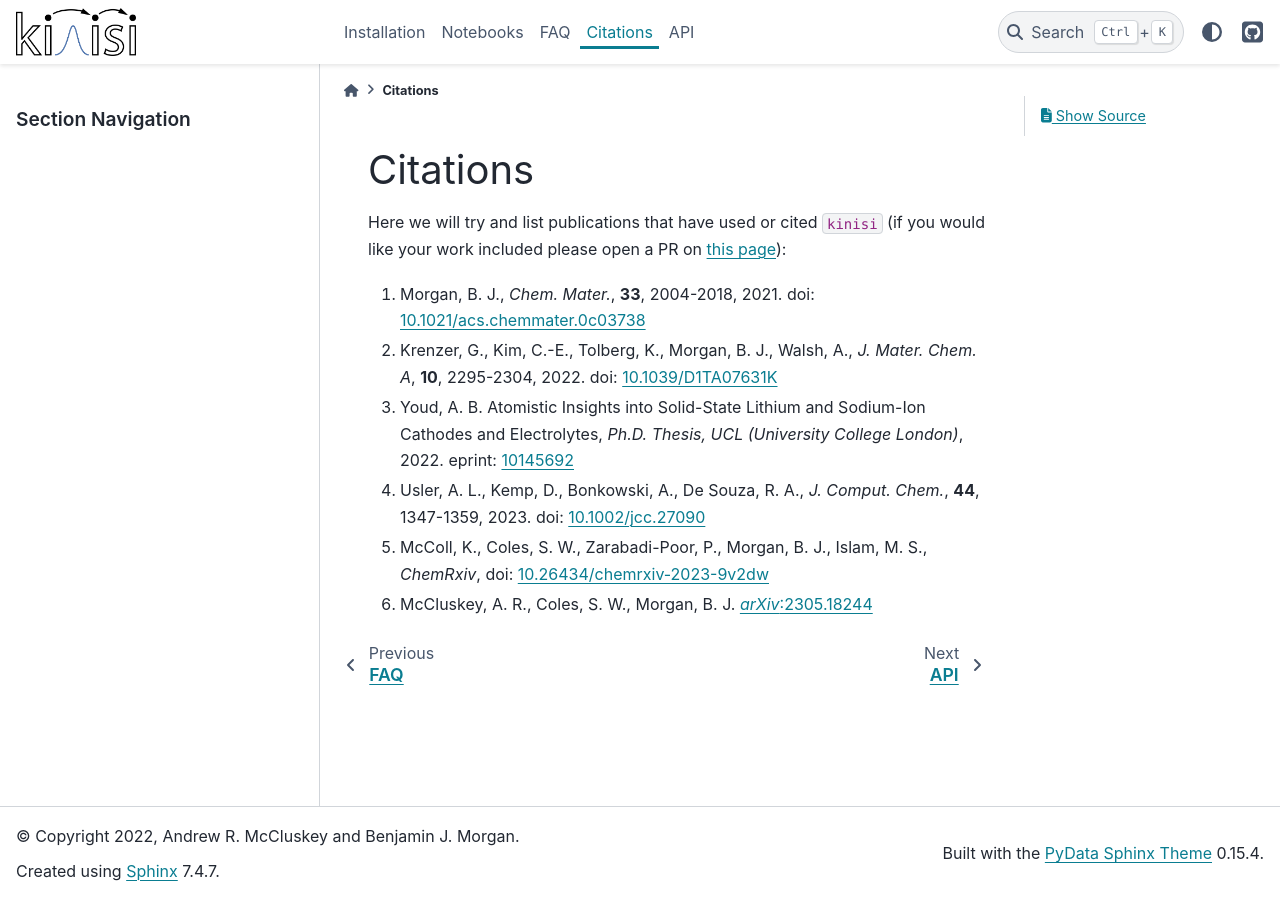
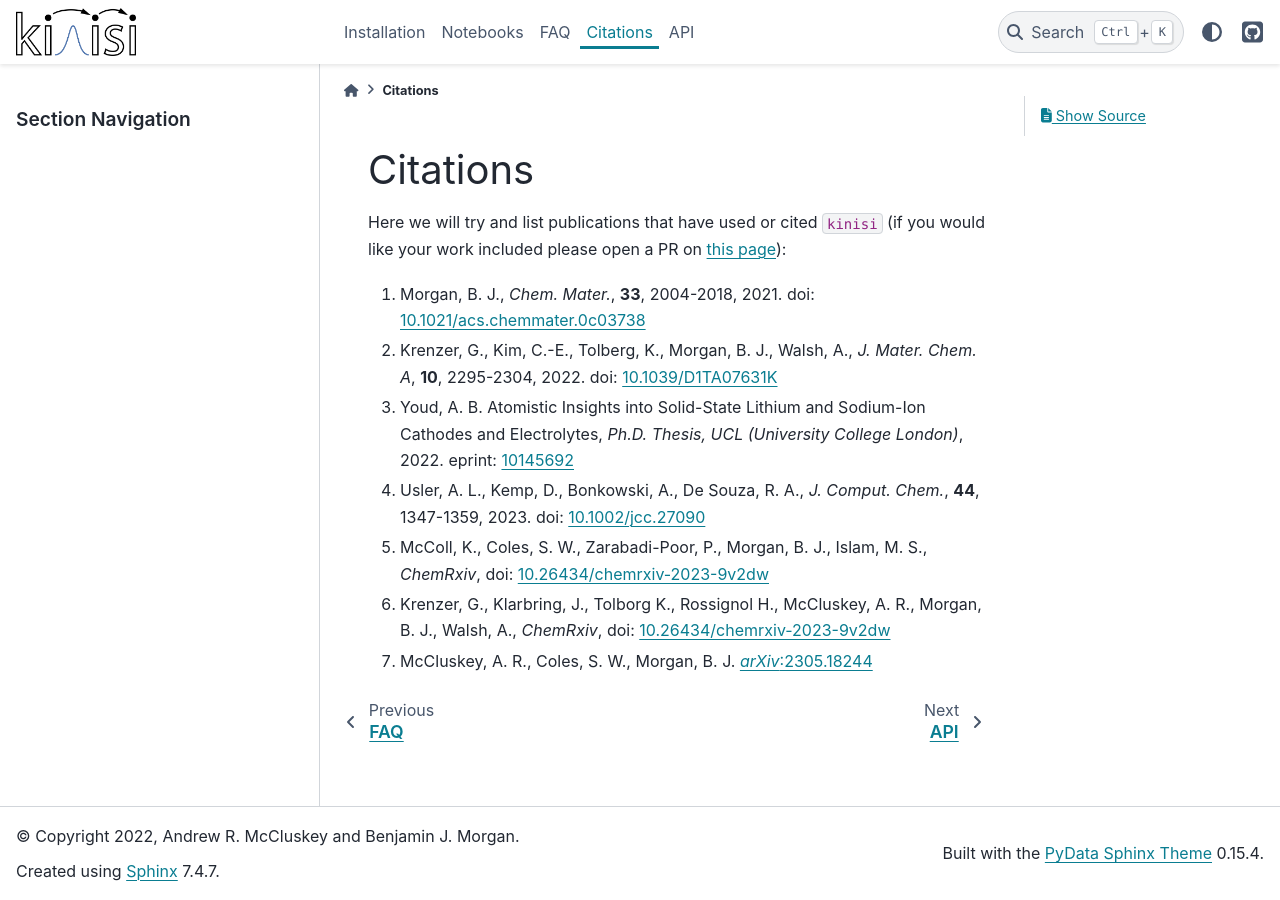
Before and after one commit to bjmorgan/kinisi, a Sphinx documentation site: the page built from docs/source/papers.md, in a window 1280 px wide. Built offline with Sphinx 7.4.7 and the PyData theme 0.15.4, drawn with Linux system fonts in a browser that asks for light colours.

Commit message:
Update papers.md

```diff
--- a/docs/source/papers.md
+++ b/docs/source/papers.md
@@ -7,4 +7,5 @@ Here we will try and list publications that have used or cited `kinisi` (if you
 3. Youd, A. B. Atomistic Insights into Solid-State Lithium and Sodium-Ion Cathodes and Electrolytes, *Ph.D. Thesis, UCL (University College London)*, 2022. eprint: [10145692](https://discovery.ucl.ac.uk/id/eprint/10145692/)
 4. Usler, A. L., Kemp, D., Bonkowski, A., De Souza, R. A., *J. Comput. Chem.*, **44**, 1347-1359, 2023. doi: [10.1002/jcc.27090](https://doi.org/10.1002/jcc.27090)
 5. McColl, K., Coles, S. W., Zarabadi-Poor, P., Morgan, B. J., Islam, M. S., *ChemRxiv*, doi: [10.26434/chemrxiv-2023-9v2dw](https://doi.org/10.26434/chemrxiv-2023-9v2dw)
-6. McCluskey, A. R., Coles, S. W., Morgan, B. J. [*arXiv*:2305.18244](https://arxiv.org/abs/2305.18244)
+6. Krenzer, G., Klarbring, J., Tolborg K., Rossignol H., McCluskey, A. R., Morgan, B. J., Walsh, A., *ChemRxiv*, doi: [10.26434/chemrxiv-2023-9v2dw](https://doi.org/10.26434/chemrxiv-2023-v6nc4)
+7. McCluskey, A. R., Coles, S. W., Morgan, B. J. [*arXiv*:2305.18244](https://arxiv.org/abs/2305.18244)
```
